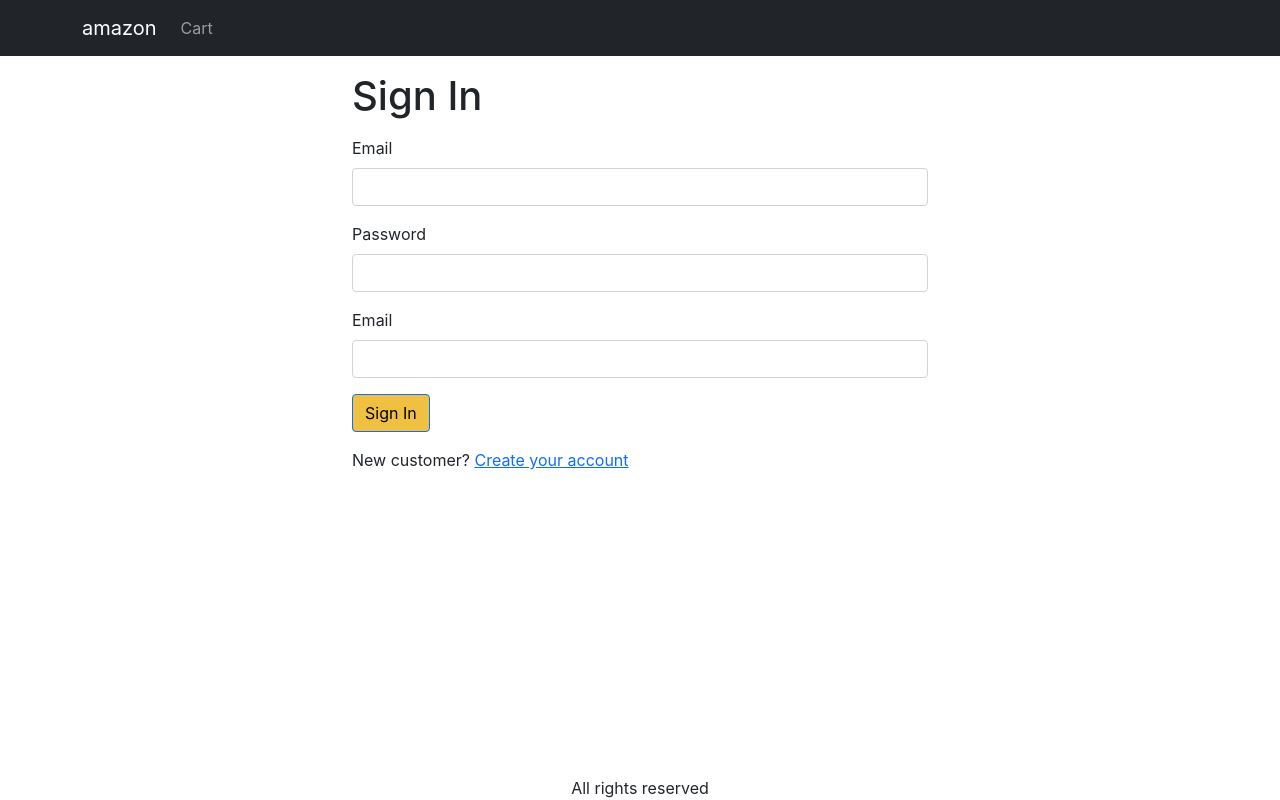
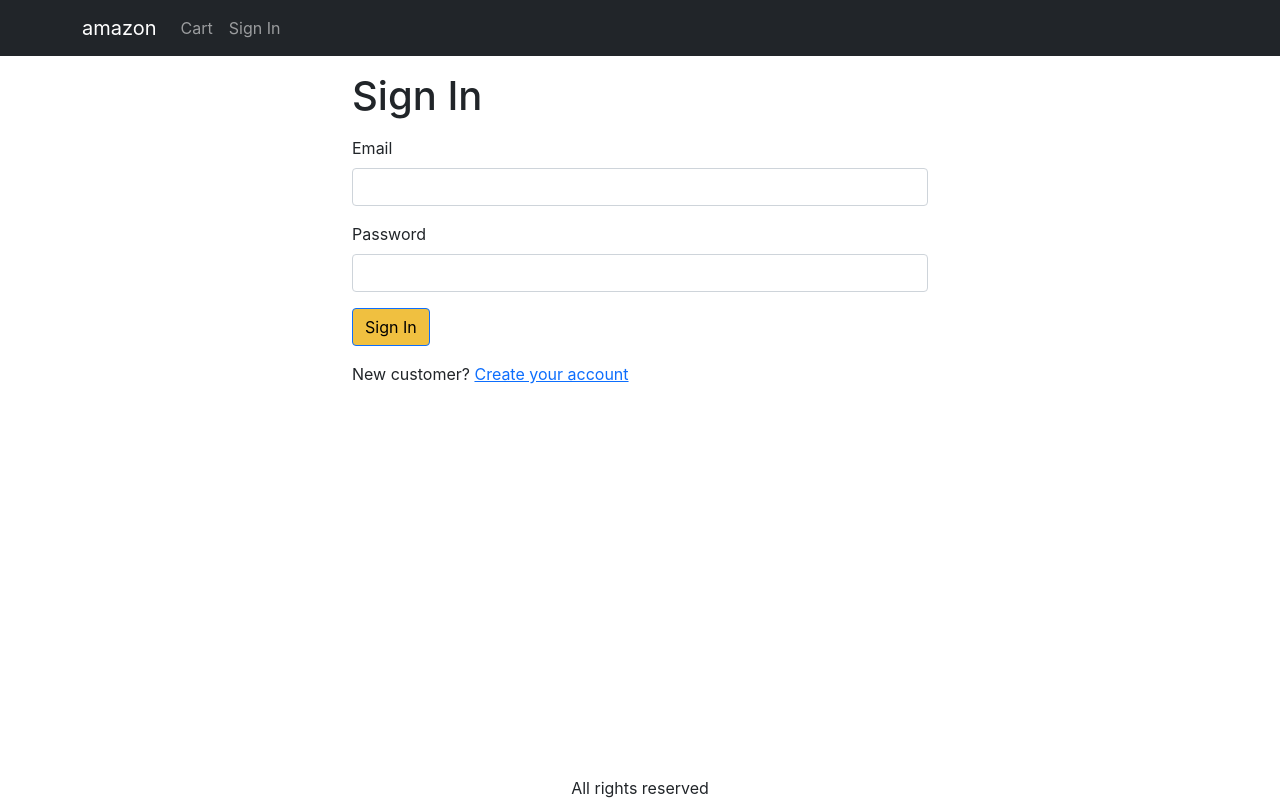
Before and after one commit to Aayush09123/Amazon, a React (Create React App) app in the folder frontend/: page /signin in a window 1280 px wide. Built offline with nearby package versions, Linux system fonts and the light colour scheme.

Commit message:
Complete-SignIn-Screen

```diff
--- a/frontend/package.json
+++ b/frontend/package.json
@@ -16,6 +16,7 @@
     "react-router-bootstrap": "^0.26.2",
     "react-router-dom": "^6.20.0",
     "react-scripts": "5.0.1",
+    "react-toastify": "^9.1.3",
     "use-reducer-logger": "^1.0.2",
     "web-vitals": "^2.1.4"
   },
--- a/frontend/src/App.js
+++ b/frontend/src/App.js
@@ -1,9 +1,12 @@
 import { BrowserRouter, Routes, Route, Link } from 'react-router-dom';
+import { ToastContainer } from 'react-toastify';
+import 'react-toastify/dist/ReactToastify.css';
 import HomeScreen from './screens/HomeScreen';
 import ProductScreen from './screens/ProductScreen';
 import Navbar from 'react-bootstrap/Navbar';
 import Badge from 'react-bootstrap/Badge';
 import Nav from 'react-bootstrap/Nav';
+import NavDropdown from 'react-bootstrap/NavDropdown';
 import Container from 'react-bootstrap/Container';
 import { LinkContainer } from 'react-router-bootstrap';
 import { useContext } from 'react';
@@ -12,12 +15,18 @@
 import SigninScreen from './screens/SigninScreen';
 
 function App() {
-  const { state } = useContext(Store);
-  const { cart } = state;
+  const { state, dispatch: ctxDispatch } = useContext(Store);
+  const { cart, userInfo } = state;
+
+  const signOutHandler = () => {
+    ctxDispatch({ type: 'USER_SIGNOUT' });
+    localStorage.removeItem('userInfo');
+  };
 
   return (
     <BrowserRouter>
       <div className="d-flex flex-column site-container">
+        <ToastContainer position="bottom-center" limit={1} />
         <header>
           <Navbar bg="dark" variant="dark">
             <Container>
@@ -33,6 +42,28 @@
                     </Badge>
                   )}
                 </Link>
+                {userInfo ? (
+                  <NavDropdown title={userInfo.name} id="basic-nav-dropdown">
+                    <LinkContainer to="/profile">
+                      <NavDropdown.Item>User Profile</NavDropdown.Item>
+                    </LinkContainer>
+                    <LinkContainer to="/history">
+                      <NavDropdown.Item>Order History</NavDropdown.Item>
+                    </LinkContainer>
+                    <NavDropdown.Divider />
+                    <Link
+                      className="dropdown-item"
+                      to="#signout"
+                      onClick={signOutHandler}
+                    >
+                      Sign Out
+                    </Link>
+                  </NavDropdown>
+                ) : (
+                  <Link className="nav-link" to="/signin">
+                    Sign In
+                  </Link>
+                )}
               </Nav>
             </Container>
           </Navbar>
--- a/frontend/src/Store.js
+++ b/frontend/src/Store.js
@@ -3,6 +3,10 @@
 export const Store = createContext();
 
 const initialState = {
+  userInfo: localStorage.getItem('userInfo')
+    ? JSON.parse(localStorage.getItem('userInfo'))
+    : null,
+
   cart: {
     cartItems: localStorage.getItem('cartItems')
       ? JSON.parse(localStorage.getItem('cartItems'))
@@ -33,6 +37,13 @@
       localStorage.setItem('cartItems', JSON.stringify(cartItems));
       return { ...state, cart: { ...state.cart, cartItems } };
     }
+
+    case 'USER_SIGNIN':
+      return { ...state, userInfo: action.payload };
+
+    case 'USER_SIGNOUT':
+      return { ...state, userInfo: null };
+
     default:
       return state;
   }
--- a/frontend/src/screens/SigninScreen.js
+++ b/frontend/src/screens/SigninScreen.js
@@ -1,14 +1,46 @@
-import React from 'react';
+import React, { useContext, useEffect, useState } from 'react';
+import { Store } from '../Store';
 import { Helmet } from 'react-helmet-async';
+import { toast } from 'react-toastify';
 import Container from 'react-bootstrap/Container';
 import Form from 'react-bootstrap/Form';
 import Button from 'react-bootstrap/Button';
-import { Link, useLocation } from 'react-router-dom';
+import { Link, useLocation, useNavigate } from 'react-router-dom';
+import axios from 'axios';
+import { getError } from '../utils';
 
 const SigninScreen = () => {
+  const navigate = useNavigate();
   const { search } = useLocation();
   const redirectInUrl = new URLSearchParams(search).get('redirect');
   const redirect = redirectInUrl ? redirectInUrl : '/';
+
+  const [email, setEmail] = useState('');
+  const [password, setPassword] = useState('');
+
+  const { state, dispatch: ctxDispatch } = useContext(Store);
+  const { userInfo } = state;
+
+  const submitHandler = async (e) => {
+    e.preventDefault();
+    try {
+      const { data } = await axios.post('/api/users/signin', {
+        email,
+        password,
+      });
+      ctxDispatch({ type: 'USER_SIGNIN', payload: data });
+      localStorage.setItem('userInfo', JSON.stringify(data));
+      navigate(redirect || '/');
+    } catch (error) {
+      toast.error(getError(error));
+    }
+  };
+
+  useEffect(() => {
+    if (userInfo) {
+      navigate(redirect);
+    }
+  }, [navigate, redirect, userInfo]);
 
   return (
     <Container className="small-container">
@@ -16,18 +48,22 @@
         <title>Sign In</title>
       </Helmet>
       <h1 className="my-3">Sign In</h1>
-      <Form>
+      <Form onSubmit={submitHandler}>
         <Form.Group className="mb-3" controlId="email">
           <Form.Label>Email</Form.Label>
-          <Form.Control type="email" required />
+          <Form.Control
+            type="email"
+            required
+            onChange={(e) => setEmail(e.target.value)}
+          />
         </Form.Group>
         <Form.Group className="mb-3" controlId="password">
           <Form.Label>Password</Form.Label>
-          <Form.Control type="password" required />
-        </Form.Group>
-        <Form.Group className="mb-3" controlId="email">
-          <Form.Label>Email</Form.Label>
-          <Form.Control type="email" required />
+          <Form.Control
+            type="password"
+            required
+            onChange={(e) => setPassword(e.target.value)}
+          />
         </Form.Group>
         <div className="mb-3">
           <Button type="submit">Sign In</Button>
```
Also changed, not shown: 2 other files (tests, documents, lock files or other folders).
